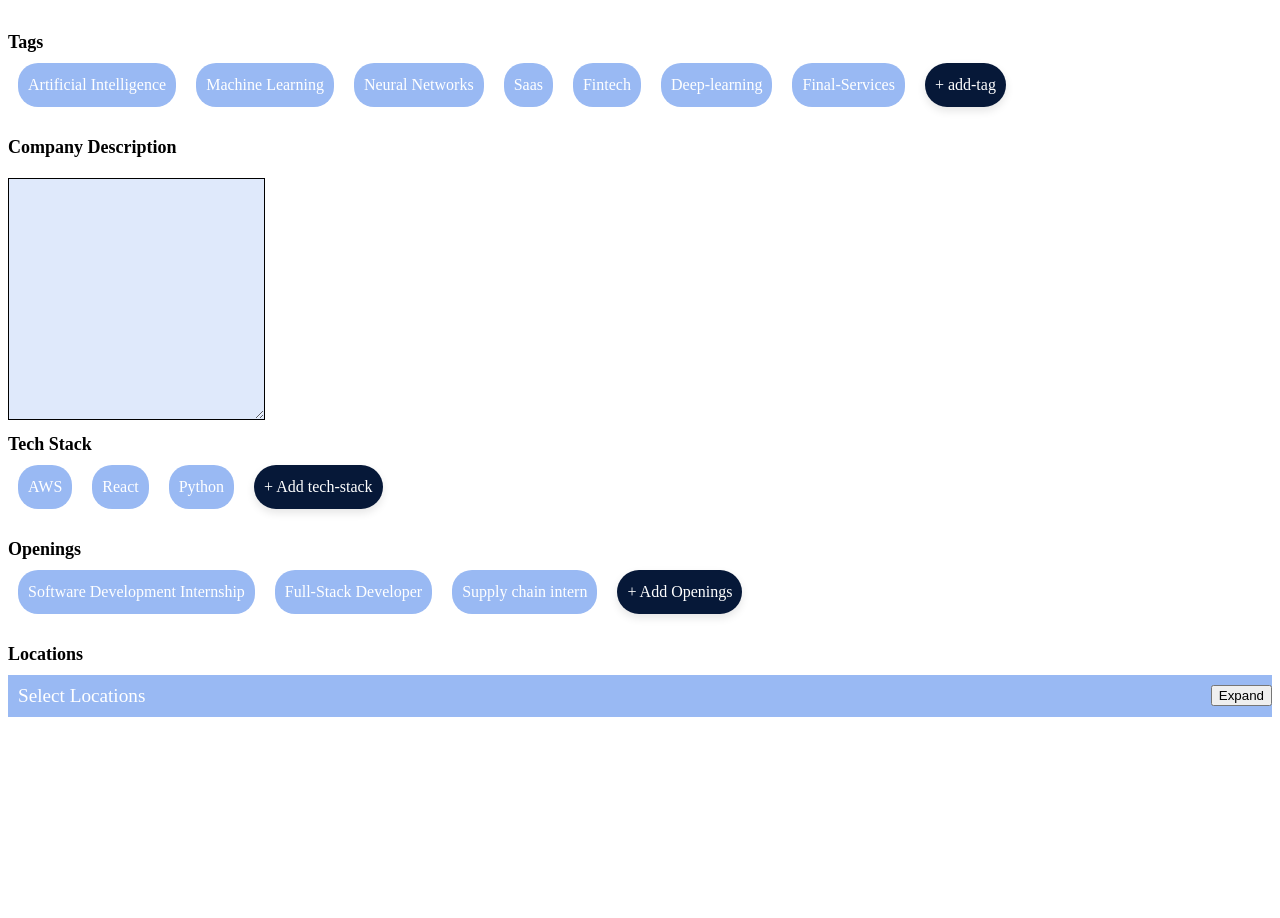
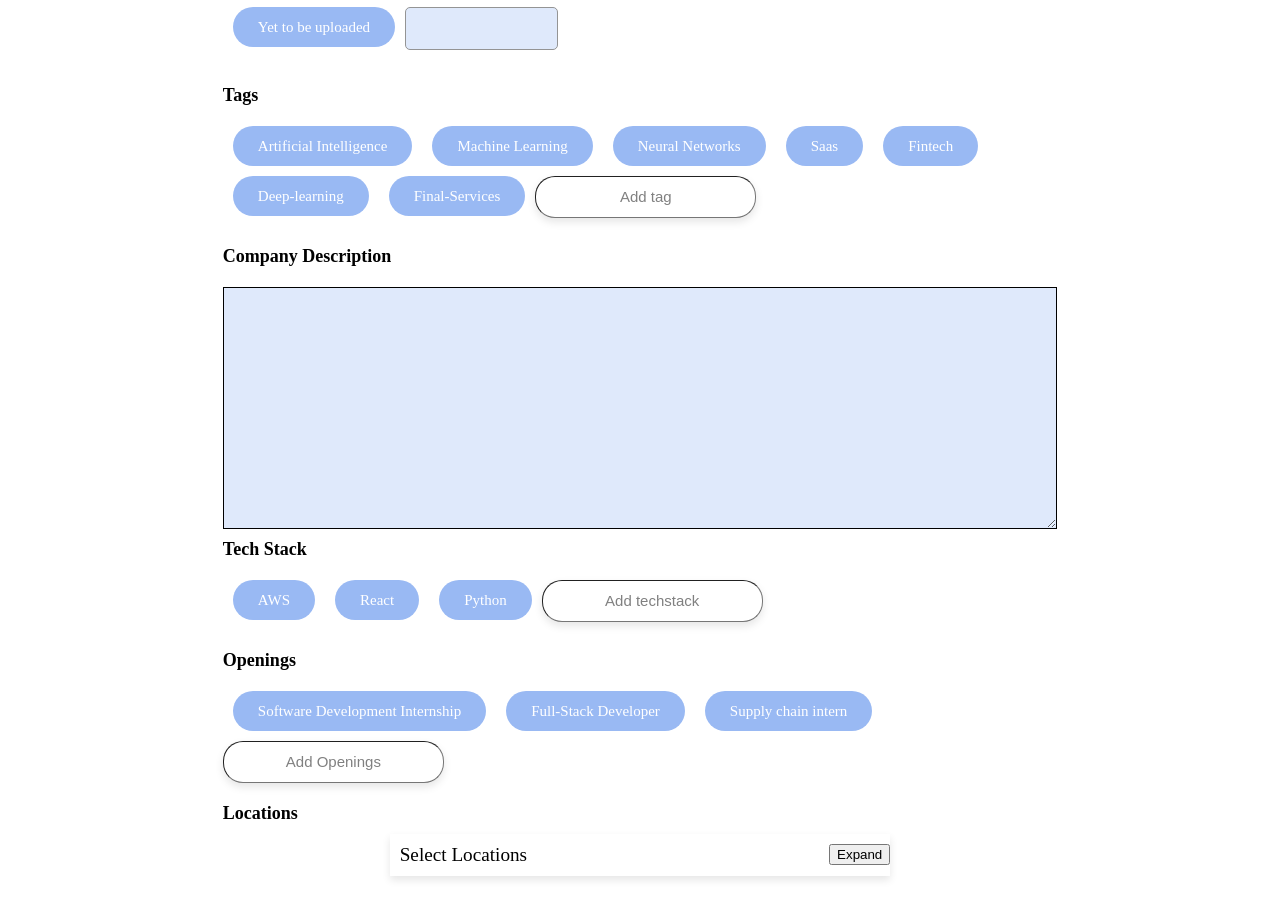
Before and after one commit to iamNamanKhare/project2, a React (Create React App) app: page / in a window 1280 px wide. Shown: the part 352-1270 px from the top of the page. Before the commit the page ends 1077 px from the top, so only its background shows below. Built offline with nearby package versions, Linux system fonts and the light colour scheme.

Commit message:
updated css

```diff
--- a/src/App.css
+++ b/src/App.css
@@ -7,35 +7,12 @@ select:focus {
 .form_container {
   padding: 3% 7% 3% 7%;
 
-  margin: 5% 20% 5% 20%;
+  margin: 1% 10% 5% 10%;
 
   color: white;
-  border-radius: 13px;
 
   display: flex;
 
-  box-shadow: 0 0px 10px 0 rgba(0, 0, 0, 0.1);
-  border-width: 1px;
-  border-style: solid;
-  border-color: rgb(214, 214, 214);
-  background-color: #f1f5fd;
-  flex-direction: column;
-}
-.form_container {
-  padding: 3% 7% 3% 7%;
-
-  margin: 5% 2% 5% 2%;
-
-  color: white;
-  border-radius: 13px;
-
-  display: flex;
-
-  box-shadow: 0 0px 10px 0 rgba(0, 0, 0, 0.1);
-  border-width: 1px;
-  border-style: solid;
-  border-color: rgb(214, 214, 214);
-  background-color: #f1f5fd;
   flex-direction: column;
 }
 
@@ -67,19 +44,52 @@ select:focus {
   color: black;
 }
 
+.del_chip {
+  margin: 0px 10px 10px 10px;
+
+  white-space: nowrap;
+  color: white;
+  padding: 0 25px;
+  height: 40px;
+  font-size: 15px;
+  line-height: 50px;
+  border-radius: 20px;
+
+  text-align: center;
+  justify-content: center;
+  align-items: center;
+  display: flex;
+  background-color: #417de9;
+  color: white;
+}
+
+.closebtn {
+  padding-left: 5px;
+  align-content: center;
+  color: black;
+  font-weight: bold;
+  float: right;
+  font-size: 20px;
+  cursor: pointer;
+}
+
 .chip_wrapper {
   margin: 10px 0 20px 0;
   display: flex;
   flex-wrap: wrap;
 }
 .chip {
-  border-radius: 20px;
   background-color: #99b9f3;
-  padding: 2px 10px 2px 10px;
+
   margin: 0px 10px 10px 10px;
-  height: 40px;
+
   white-space: nowrap;
   color: white;
+  padding: 0 25px;
+  height: 40px;
+  font-size: 15px;
+  line-height: 50px;
+  border-radius: 20px;
 
   text-align: center;
   justify-content: center;
@@ -89,11 +99,14 @@ select:focus {
 }
 
 .chip_change {
+  background-color: #417de9;
+
+  margin: 0px 10px 10px 10px;
+  padding: 0 25px;
+  height: 40px;
+  font-size: 15px;
+  line-height: 50px;
   border-radius: 20px;
-  background-color: #417de9;
-  padding: 2px 10px 2px 10px;
-  margin: 0px 10px 10px 10px;
-  height: 40px;
   white-space: nowrap;
   color: white;
 
@@ -104,20 +117,19 @@ select:focus {
   cursor: pointer;
 }
 .schip {
-  border-radius: 40px;
-  background-color: #061838;
-  padding: 2px 10px 2px 10px;
-  margin: 0px 10px 10px 10px;
-  height: 40px;
+  border-radius: 3px;
+  background-color: gray;
+  padding: 5px;
+  font-size: 15px;
+  height: 25px;
   white-space: nowrap;
-  color: white;
-  box-shadow: 0 4px 8px 0 rgba(0, 0, 0, 0.1);
-  text-align: center;
-  justify-content: center;
+  color: black;
+  margin-right: 10px;
   align-items: center;
   display: flex;
   cursor: pointer;
 }
+
 .text_area {
   padding: 20px;
   margin: 10px 0 10px 0;
@@ -189,12 +201,13 @@ select:focus {
 
 .continents {
   padding: 2%;
-  margin: 3%;
+  margin: 0 20% 20px 20%;
   display: none;
   box-shadow: 0 4px 8px 0 rgba(0, 0, 0, 0.2);
   flex-wrap: wrap;
   background-color: white;
   flex-direction: column;
+  border-top: 1px solid black;
 }
 .accordion_container {
   margin-bottom: 0;
@@ -212,15 +225,22 @@ select:focus {
   display: flex;
   align-items: center;
   border-bottom: 1px solid black;
+  padding: 12px 5px 10px 5px;
   flex-wrap: wrap;
-  padding: 12px 5px 10px 5px;
+}
+.city_wrapper {
+  display: flex;
+
+  flex-wrap: wrap;
+  flex: 5;
+  width: 100%;
 }
 .city:nth-child(1) {
   display: flex;
   flex-wrap: wrap;
   align-items: center;
   border-top: 1px solid black;
-  border-bottom: 1px solid black;
+
   padding: 12px 5px 10px 5px;
 }
 
@@ -240,8 +260,9 @@ select:focus {
   padding: 10px;
   font-size: larger;
   position: relative;
-  color: white;
-  background-color: #99b9f3;
+  color: black;
+  margin: 0 20% 0 20%;
+  box-shadow: 0 4px 8px 0 rgba(0, 0, 0, 0.1);
 }
 
 .expand {
@@ -249,3 +270,30 @@ select:focus {
   right: 0;
   font-size: smaller;
 }
+
+.input_chip {
+  height: 20px;
+  font-size: 15px;
+  width: fit-content;
+  border-width: thin;
+  border-radius: 20px;
+  box-shadow: 0 4px 8px 0 rgba(0, 0, 0, 0.1);
+  padding: 10px;
+}
+
+::-webkit-input-placeholder {
+  /* Edge */
+  color: gray;
+  text-align: center;
+}
+
+:-ms-input-placeholder {
+  /* Internet Explorer */
+  color: gray;
+  text-align: center;
+}
+
+::placeholder {
+  color: gray;
+  text-align: center;
+}
--- a/src/App.js
+++ b/src/App.js
@@ -10,7 +10,7 @@ function App() {
         <Form class="formcontainers" />
       </Hidden>
       <Hidden only={["xs"]}>
-        <Form class="formcontainers" />
+        <Form class="formcontainer" />
       </Hidden>
     </div>
   );
--- a/src/components/Accordion.js
+++ b/src/components/Accordion.js
@@ -21,7 +21,7 @@ const Accordion = (props) => {
     z = array.map((value) => {
       return (
         <div
-          className="chip"
+          className="schip"
           onClick={(e) => {
             const { id } = e.target;
             $(`#${id}`).toggleClass("chip_change");
@@ -41,14 +41,13 @@ const Accordion = (props) => {
     return z;
   };
   const renderCountry = (id) => {
-    console.log(countryData[id]);
     let z = [];
     let array = countryData[id];
     z = array.map((value) => {
       return (
         <div className="city">
-          <div> {value}</div>
-          {renderCity(value)}
+          <div style={{ flex: 1 }}> {value}</div>
+          <div className="city_wrapper">{renderCity(value)}</div>
         </div>
       );
     });
--- a/src/components/Form.js
+++ b/src/components/Form.js
@@ -4,8 +4,46 @@ import Dialog from "./Dialog";
 import $ from "jquery";
 class Form extends Component {
   state = {
-    add_tag: false,
+    add_tag: [],
+    add_techStack: [],
+    add_openings: [],
   };
+
+  componentDidMount() {
+    var inputOpening = document.getElementById("add_openings");
+    inputOpening.addEventListener("keyup", (event) => {
+      if (event.keyCode === 13) {
+        event.preventDefault();
+
+        let array = this.state.add_openings;
+        array.push(event.target.value);
+        this.setState({ add_openings: array });
+        event.target.value = "";
+      }
+    });
+    var inputTechstack = document.getElementById("add_techstack");
+    inputTechstack.addEventListener("keyup", (event) => {
+      if (event.keyCode === 13) {
+        event.preventDefault();
+
+        let array = this.state.add_techStack;
+        array.push(event.target.value);
+        this.setState({ add_techStack: array });
+        event.target.value = "";
+      }
+    });
+    var inputTag = document.getElementById("add_tag");
+    inputTag.addEventListener("keyup", (event) => {
+      if (event.keyCode === 13) {
+        event.preventDefault();
+
+        let array = this.state.add_tag;
+        array.push(event.target.value);
+        this.setState({ add_tag: array });
+        event.target.value = "";
+      }
+    });
+  }
 
   dialogOpen = () => {
     this.setState({ add_tag: true });
@@ -18,6 +56,77 @@ class Form extends Component {
     style.borderColor = "#2dc5a1";
     style.borderWidth = "2px";
   };
+  addTag = (element) => {};
+  addTagChip() {
+    let array = this.state.add_tag;
+    let z = [];
+    z = array.map((value) => {
+      return (
+        <div class="del_chip">
+          {value}
+          <span
+            class="closebtn"
+            id={`btn_${value}`}
+            onClick={(e) => {
+              console.log(e.target.id);
+              let element = document.getElementById(e.target.id);
+              element.parentElement.style.display = "none";
+            }}
+          >
+            &times;
+          </span>
+        </div>
+      );
+    });
+    return z;
+  }
+
+  addTechChip() {
+    let array = this.state.add_techStack;
+    let z = [];
+    z = array.map((value) => {
+      return (
+        <div class="del_chip">
+          {value}
+          <span
+            class="closebtn"
+            id={`btn_${value}`}
+            onClick={(e) => {
+              console.log(e.target.id);
+              let element = document.getElementById(e.target.id);
+              element.parentElement.style.display = "none";
+            }}
+          >
+            &times;
+          </span>
+        </div>
+      );
+    });
+    return z;
+  }
+  addOpeningChip() {
+    let array = this.state.add_openings;
+    let z = [];
+    z = array.map((value) => {
+      return (
+        <div className="del_chip">
+          {value}
+          <span
+            className="closebtn"
+            id={`btn_${value}`}
+            onClick={(e) => {
+              console.log(e.target.id);
+              let element = document.getElementById(e.target.id);
+              element.parentElement.style.display = "none";
+            }}
+          >
+            &times;
+          </span>
+        </div>
+      );
+    });
+    return z;
+  }
   render() {
     return (
       <div>
@@ -25,7 +134,7 @@ class Form extends Component {
         <Dialog id="dialog3" heading="Add TechStack" button="Add" />
         <Dialog id="dialog2" heading="Add Openings" button="Add" />
 
-        <div className={this.props.class} id="form">
+        <div className="form_container" id="form">
           <div className="input_label">Company </div>
           <input
             className="input_field_container"
@@ -63,6 +172,7 @@ class Form extends Component {
               onClick={(e) => this.changeBorder(e.target.id)}
             />
           </div>
+
           <div className="input_label">Tags</div>
           <div className="chip_wrapper">
             <div
@@ -135,15 +245,8 @@ class Form extends Component {
             >
               Final-Services
             </div>
-            <div
-              onClick={(e) => {
-                $(`#dialog`).show();
-              }}
-              id="c_9"
-              className="schip"
-            >
-              + add-tag
-            </div>
+            <div style={{ display: "flex" }}>{this.addTagChip()}</div>
+            <input id="add_tag" placeholder="Add tag" className="input_chip" />
           </div>
           <div className="input_label">Company Description</div>
           <textarea className="text_area" />
@@ -180,16 +283,12 @@ class Form extends Component {
             >
               Python
             </div>
-
-            <div
-              onClick={(e) => {
-                $(`#dialog3`).show();
-              }}
-              id="c_13"
-              className="schip"
-            >
-              + Add tech-stack
-            </div>
+            <div style={{ display: "flex" }}>{this.addTechChip()}</div>
+            <input
+              id="add_techstack"
+              placeholder="Add techstack"
+              className="input_chip"
+            />
           </div>
           <div className="input_label">Openings</div>
           <div className="chip_wrapper">
@@ -223,16 +322,13 @@ class Form extends Component {
             >
               Supply chain intern
             </div>
+            <div style={{ display: "flex" }}>{this.addOpeningChip()}</div>
 
-            <div
-              onClick={(e) => {
-                $(`#dialog2`).show();
-              }}
-              id="c_17"
-              className="schip"
-            >
-              + Add Openings
-            </div>
+            <input
+              id="add_openings"
+              placeholder="Add Openings"
+              className="input_chip"
+            />
           </div>
           <div className="input_label"> Locations</div>
           <LocationSelect />
```
